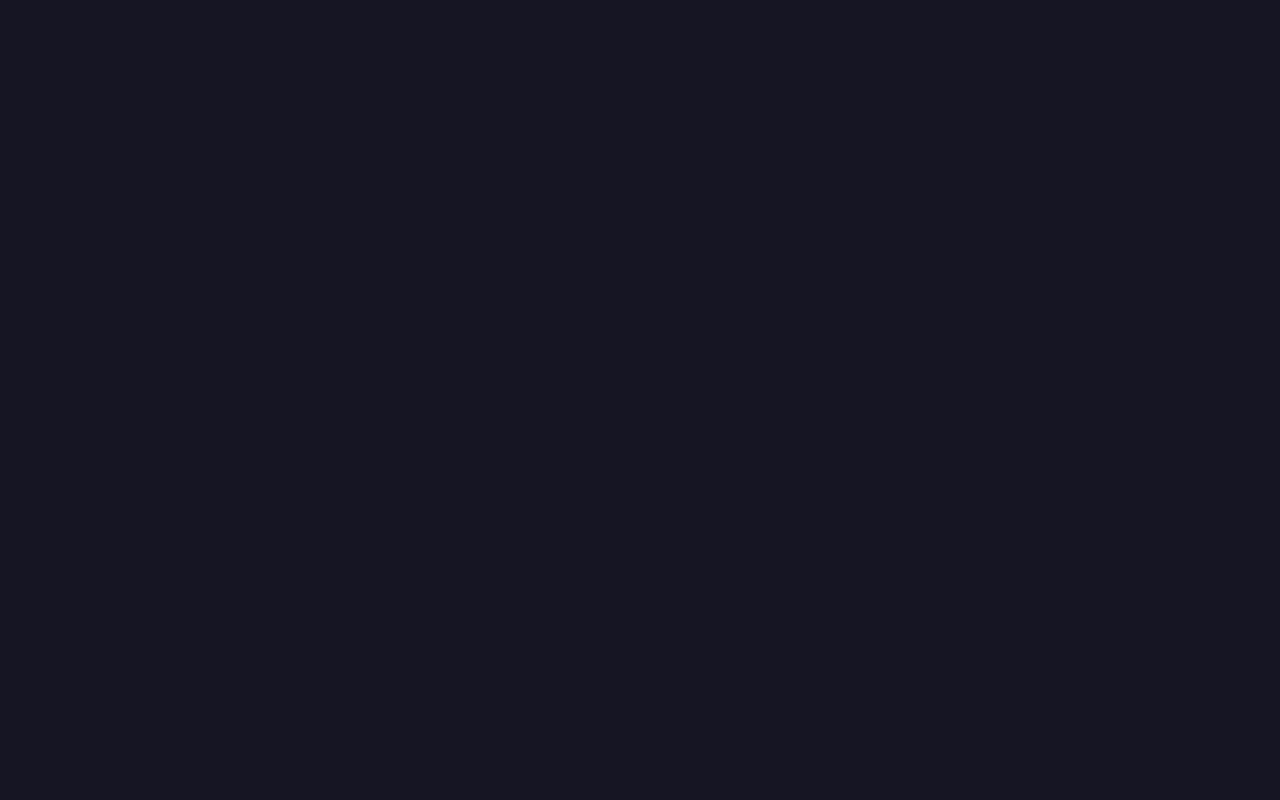
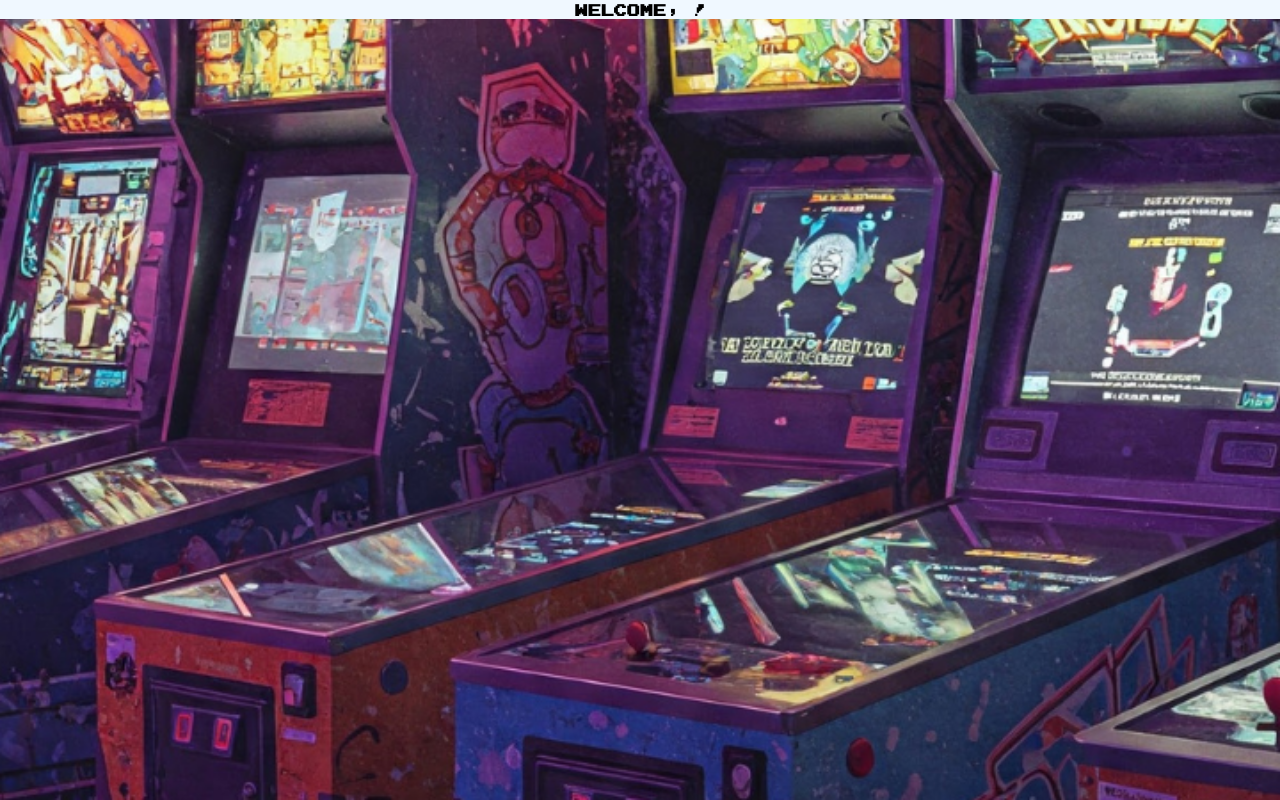
Before and after one commit to brunotxrs/detona-ralph-game, a React (Create React App) app: page /gamescreen in a window 1280 px wide. Before the commit this address had no page. Built offline with nearby package versions, Linux system fonts and the light colour scheme.

Commit message:
feat: update the route for call the component GameScreen

```diff
--- a/src/App.js
+++ b/src/App.js
@@ -11,7 +11,7 @@ function App() {
       <BrowserRouter>
       <Routes>
         <Route path="/" element={<HomeScreen />} />
-        <Route path="/next-page" element={<GameScreen />} />
+        <Route path="/gamescreen" element={<GameScreen />} />
       </Routes>
     </BrowserRouter>
     </NameProvider>
```
